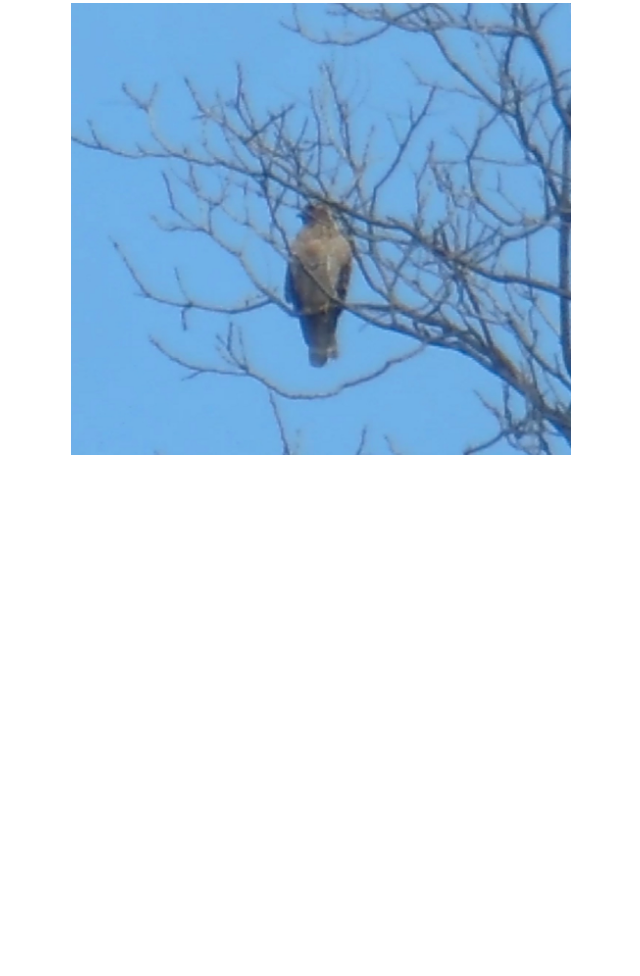
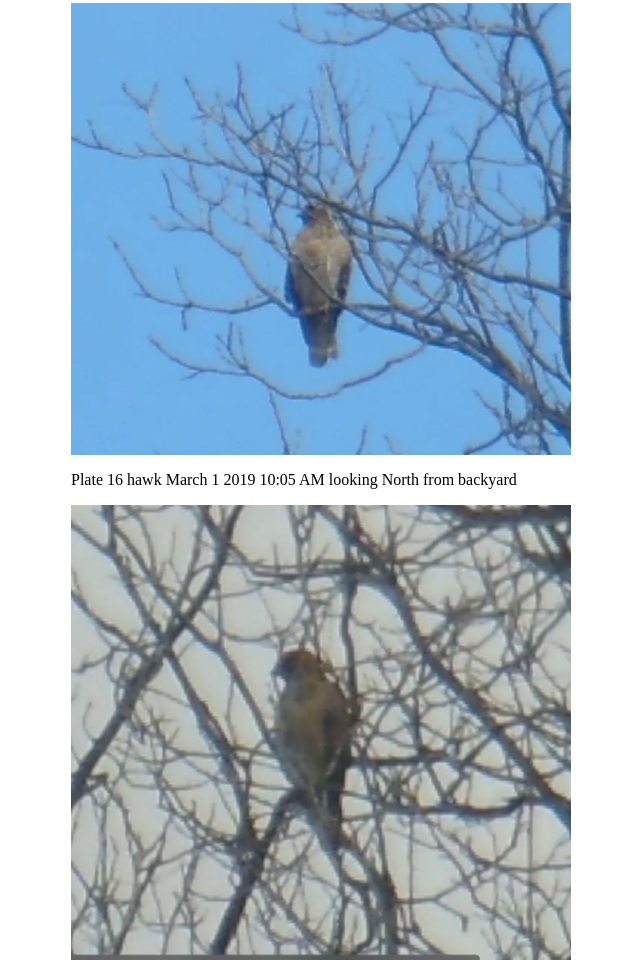
Before and after one commit to eanbardsley/raptor.github.io, a plain HTML site: page plates.html in a window 1280 px wide. Shown: the part 7778-8754 px from the top of the page, without its empty margins (189-829 px from the left). Before the commit the page ends 8249 px from the top, so only its background shows below. Drawn offline with Linux system fonts and the light colour scheme.

Commit message:
Add files via upload

```diff
--- a/plates.html
+++ b/plates.html
@@ -90,6 +90,8 @@ text-align: center;
 <img src="plate_14b.jpg" alt="plate_14b" width="500"></p>
 <p> Plate 15 hawk February 27 2019 9:15 AM looking North from backyard</p>
 <img src="plate_15.jpg" alt="plate_15" width="500"></p>
+<p> Plate 16 hawk March 1 2019 10:05 AM looking North from backyard</p>
+<img src="plate_16.jpg" alt="plate_16" width="500"></p>
 
 </div>
 </div>
```
Also changed, not shown: plate_16.jpg (added).
